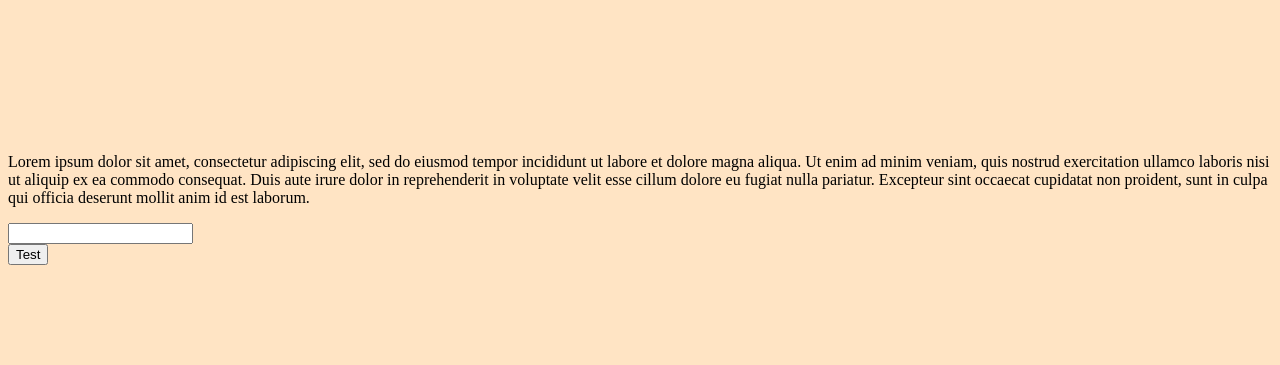
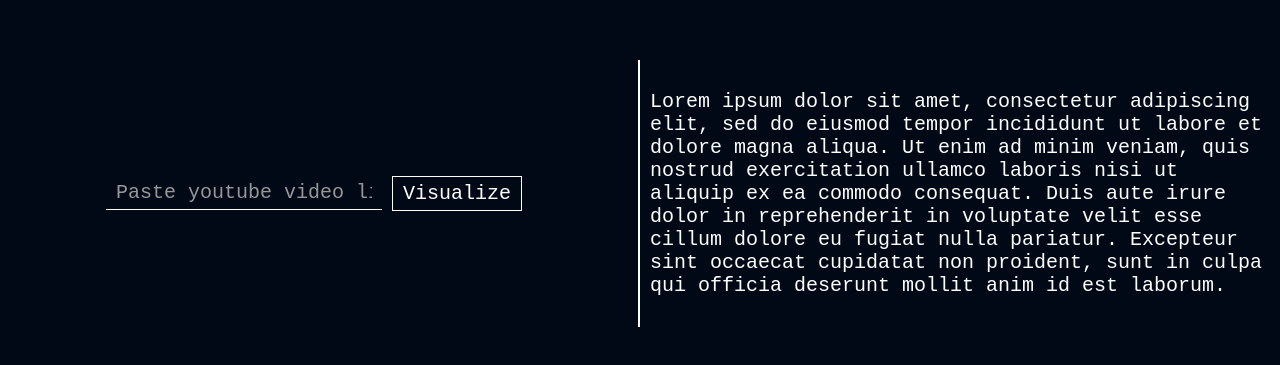
Before and after one commit to skrinker/music_visualizator, a React app in the folder client/: page / in a window 1280 px wide. Shown: the part 207-572 px from the top of the page. Built offline with nearby package versions, Linux system fonts and the light colour scheme.

Commit message:
5 commit

```diff
--- /dev/null
+++ b/client/src/InsertLink.css
@@ -0,0 +1,66 @@
+.container {
+  display: inline-flex;
+}
+.text {
+  max-width: 50%;
+  display: flex;
+  justify-content: center;
+  align-items: center;
+}
+
+.text p {
+  font-family: 'Courier New', Courier, monospace;
+  color: white;
+  padding: 10px;
+  font-size: 20px;
+}
+
+.input-form {
+  max-width: 50%;
+  width: 50%;
+  display: flex;
+  justify-content: center;
+  align-items: center;
+}
+
+.input-form input {
+  font-family: 'Courier New', Courier, monospace;
+  color: white;
+  font-size: 20px;
+  padding: 5px 10px;
+  width: 20vw;
+  border: 0;
+  outline: 0;
+  background: transparent;
+  border-bottom: 1px solid white;
+
+}
+.input-form input:focus {
+  color: white;
+}
+
+.input-form input::-webkit-input-placeholder {
+  color: rgb(151, 151, 151);
+  font-size: 20px;
+}
+
+.input-form button {
+  margin: 0 10px;
+  border: none;
+  font-size: 20px;
+  padding: 5px 10px;
+  background-color: transparent;
+  font-family: 'Courier New', Courier, monospace;
+  color: white;
+  border: 1px solid white;
+}
+
+.input-form button:hover {
+  background-color: #F43E3E;
+}
+
+.line {
+  overflow: auto;
+  width: 2px;
+  background-color: white;
+}
--- a/client/src/InsertLink.js
+++ b/client/src/InsertLink.js
@@ -5,6 +5,7 @@ import {
   Route,
   Link
 } from "react-router-dom";
+import './InsertLink.css';
 
 function InsertLink(props) {
 
@@ -16,13 +17,18 @@ function InsertLink(props) {
     props.setLink(event.target.value);
   }
   return(
-    <div>
-      <p>Lorem ipsum dolor sit amet, consectetur adipiscing elit, sed do eiusmod tempor incididunt ut labore et dolore magna aliqua. Ut enim ad minim veniam, quis nostrud exercitation ullamco laboris nisi ut aliquip ex ea commodo consequat. Duis aute irure dolor in reprehenderit in voluptate velit esse cillum dolore eu fugiat nulla pariatur. Excepteur sint occaecat cupidatat non proident, sunt in culpa qui officia deserunt mollit anim id est laborum.</p>
+    <div className="container">
+      <div className="input-form">
       <form onSubmit={submitHandler}>
-        <input onChange={changeHandler}>
+        <input onChange={changeHandler} placeholder="Paste youtube video link">
         </input>
       </form>
-      <Link to="/visualizator"><button>Test</button></Link>
+      <Link to="/visualizator"><button>Visualize</button></Link>
+      </div>
+      <div className="line"></div>
+      <div className="text">
+        <p>Lorem ipsum dolor sit amet, consectetur adipiscing elit, sed do eiusmod tempor incididunt ut labore et dolore magna aliqua. Ut enim ad minim veniam, quis nostrud exercitation ullamco laboris nisi ut aliquip ex ea commodo consequat. Duis aute irure dolor in reprehenderit in voluptate velit esse cillum dolore eu fugiat nulla pariatur. Excepteur sint occaecat cupidatat non proident, sunt in culpa qui officia deserunt mollit anim id est laborum.</p>
+      </div>
     </div>
   );
 }
--- /dev/null
+++ b/client/src/Visualizator.css
@@ -0,0 +1,22 @@
+body {
+  height: 100vh;
+  background-color: #010917;
+  display: flex;
+  justify-content: center;
+  align-items: center;
+}
+
+ul {
+  margin: 0;
+  padding: 0;
+  display: flex;
+}
+
+ul li {
+  list-style: none;
+  width: 30px;
+  height: 30px;
+  background-color: #F43E3E;
+  margin: 0 10px;
+  border-radius: 50%;
+}
--- a/client/src/Visualizator.js
+++ b/client/src/Visualizator.js
@@ -1,34 +1,80 @@
 import React, { useState, useEffect } from 'react';
-import './index.css';
+import './Visualizator.css';
 import { Redirect } from'react-router-dom';
 
 function Visualizator(props) {
-  const [audio, setAudio] = useState(null);
-  const { link } = props;
-  const ctx = new AudioContext();
-  const playSound = ctx.createBufferSource();
-  const analyser = ctx.createAnalyser();
+  const { link, audio, setAudio } = props;
+  const { context, src, isPlaying, isStopped, isComplete, isSkipped, playSound, analyser } = audio;
+
+  console.log(audio);
+  var durationRef = React.createRef();
   var dotsRef = React.createRef();
 
   useEffect(() => {
-    console.log(ctx.currentTime);
-    if (props.audio && !props.playing) {
-      playSound.buffer = props.audio;
+    if (src && !isPlaying && !isComplete) {
+      playSound.buffer = src;
       playSound.connect(analyser);
-      analyser.connect(ctx.destination);
-      playSound.start(ctx.currentTime);
+      analyser.connect(context.destination);
+      playSound.start(context.currentTime);
+      setAudio({context, src, isPlaying: true, isStopped, isComplete, isSkipped, playSound, analyser})
+      loop();
+    }
+    if (isPlaying && !isComplete) {
       loop();
     }
   });
 
+  useEffect(() => {
+    if (!src) {
+      fetch(`http://localhost:1337/?id=${link}`)
+        .then(data => data.arrayBuffer())
+        .then(arrayBuffer => context.decodeAudioData(arrayBuffer))
+        .then(decodedAudio => {
+          context.close();
+          var ctx = new AudioContext();
+          setAudio({
+            context: ctx,
+            src: decodedAudio,
+            isPlaying,
+            isStopped,
+            playSound: ctx.createBufferSource(),
+            analyser: ctx.createAnalyser(),
+          });
+        })
+    }
+  })
+
   function loop() {
-    window.requestAnimationFrame(loop);
+    var handle = window.requestAnimationFrame(loop);
+    console.log(handle);
     var array = new Uint8Array(analyser.frequencyBinCount);
     analyser.getByteFrequencyData(array);
+
     if (dotsRef.current) {
-      for (var i = 0; i < dotsRef.current.children.length; i++) {
+      for (var i = 0; i < 20; i++) {
         dotsRef.current.children[i].style.marginTop = `${array[40-i]}px`;
       }
+    }
+
+    if (durationRef.current) {
+      durationRef.current.style.height = '10px';
+      durationRef.current.style.width = `${(context.currentTime / src.duration) * 1000}px`;
+      durationRef.current.style.backgroundColor = 'white';
+      durationRef.current.style.display =  'flex';
+    }
+
+    if (context.currentTime >= src.duration) {
+      window.cancelAnimationFrame(handle);
+      setAudio({
+        context,
+        src,
+        isPlaying,
+        isStopped,
+        isComplete: true,
+        isSkipped,
+        playSound,
+        analyser,
+      });
     }
   }
 
@@ -36,23 +82,51 @@ function Visualizator(props) {
     return <Redirect to="/" />
   }
 
-  if (!props.audio && !props.playing) {
-    fetch(`http://localhost:1337/?id=${props.link}`)
-    .then(data => data.arrayBuffer())
-    .then(arrayBuffer => ctx.decodeAudioData(arrayBuffer))
-    .then(decodedAudio => {
-      props.setAudio(decodedAudio);
-    })
+
+  if (!src && !isPlaying) {
+    // fetch(`http://localhost:1337/?id=${link}`)
+    // .then(data => data.arrayBuffer())
+    // .then(arrayBuffer => context.decodeAudioData(arrayBuffer))
+    // .then(decodedAudio => {
+    //   setAudio({
+    //     context,
+    //     src: decodedAudio,
+    //     isPlaying,
+    //     isStopped,
+    //     playSound,
+    //     analyser,
+    //   });
+    // })
 
     return <div>Loading</div>;
   }
+
 
   var dots = new Array(20);
   for (var i = 0; i < 20; i++) {
     dots.push(<li></li>);
   }
 
-  return <ul ref={dotsRef}>{dots}</ul>;
+  if (context.currentTime >= src.duration) {
+    setAudio({
+      context: new AudioContext(),
+      src,
+      isPlaying,
+      isStopped,
+      isComplete: true,
+      isSkipped,
+      playSound,
+      analyser,
+    })
+  } else {
+    console.log(isComplete);
+  }
+
+  return (
+    <div>
+      <ul ref={dotsRef}>{dots}</ul>
+    </div>
+  );
 }
 
 export default Visualizator;
--- a/client/src/index.css
+++ b/client/src/index.css
@@ -1,22 +1,4 @@
 body {
-  height: 100vh;
-  background-color: bisque;
-  display: flex;
-  justify-content: center;
-  align-items: center;
+  padding: 0;
+  margin: 0;
 }
-
-ul {
-  margin: 0;
-  padding: 0;
-  display: flex;
-}
-
-ul li {
-  list-style: none;
-  width: 30px;
-  height: 30px;
-  background-color: white;
-  margin: 0 10px;
-  border-radius: 50%;
-}
--- a/client/src/index.js
+++ b/client/src/index.js
@@ -2,6 +2,7 @@ import React, { useState } from 'react';
 import ReactDOM from 'react-dom';
 import Visualizator from './Visualizator';
 import InsertLink from './InsertLink';
+import './index.css'
 import {
   BrowserRouter as Router,
   Switch,
@@ -10,16 +11,25 @@ import {
   useLocation
 } from "react-router-dom";
 
+const ctx = new AudioContext();
 
 function App(props) {
   const [link, setLink] = useState('');
-  const [playing, setPlaying] = useState(false);
-  const [audio, setAudio] = useState(null);
+  const [audio, setAudio] = useState({
+    context: new AudioContext(),
+    src: null,
+    isPlaying: false,
+    isStopped: false,
+    isComplete: false,
+    isSkipped: false,
+    playSound: (new AudioContext()).createBufferSource(),
+    analyser: (new AudioContext()).createAnalyser()
+  });
   return (
   <Router>
     <Switch>
       <Route path="/visualizator">
-        <Visualizator link={link} setPlaying={setPlaying} playing={playing} audio={audio} setAudio={setAudio} />
+        <Visualizator link={link} audio={audio} setAudio={setAudio} />
       </Route>
       <Route path="/">
         <InsertLink setLink={setLink} />
```
